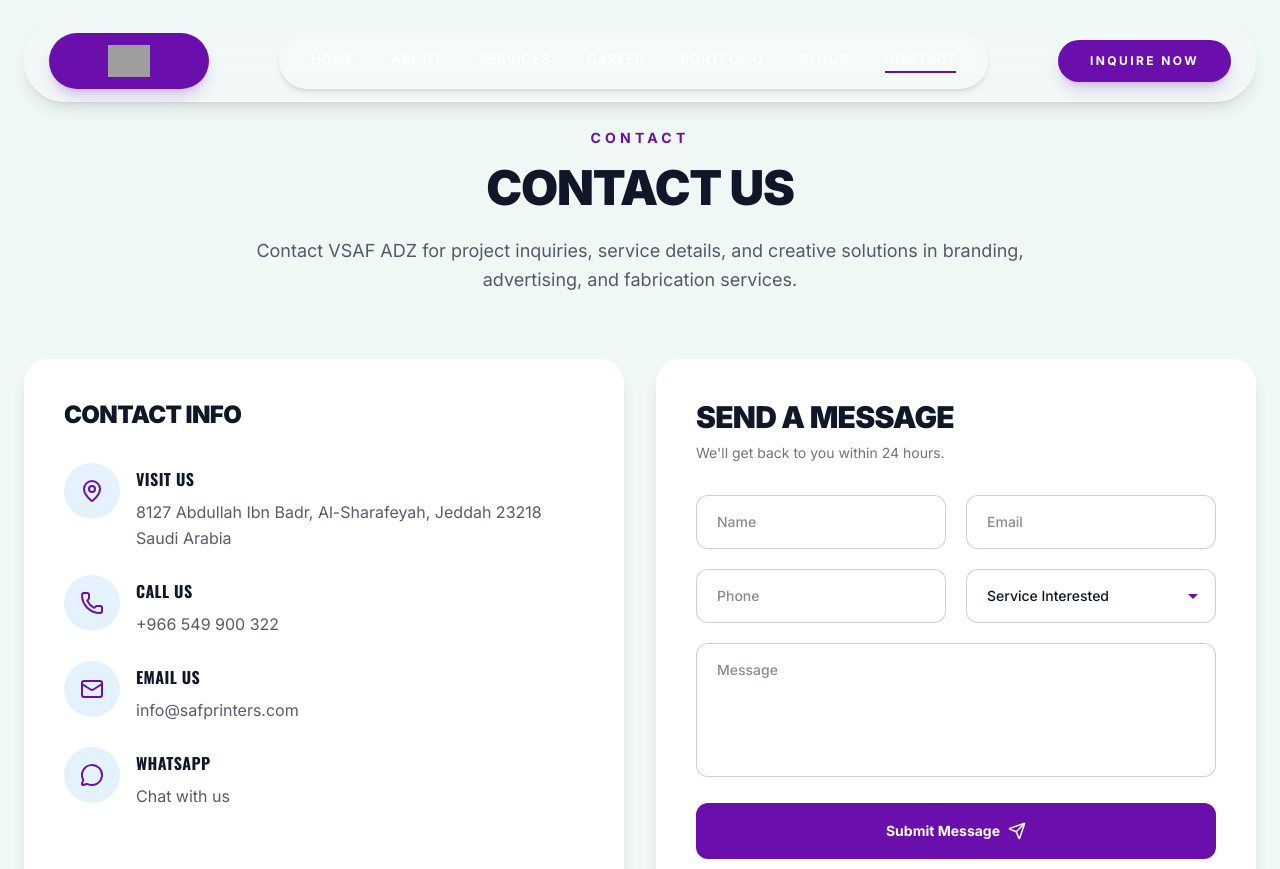
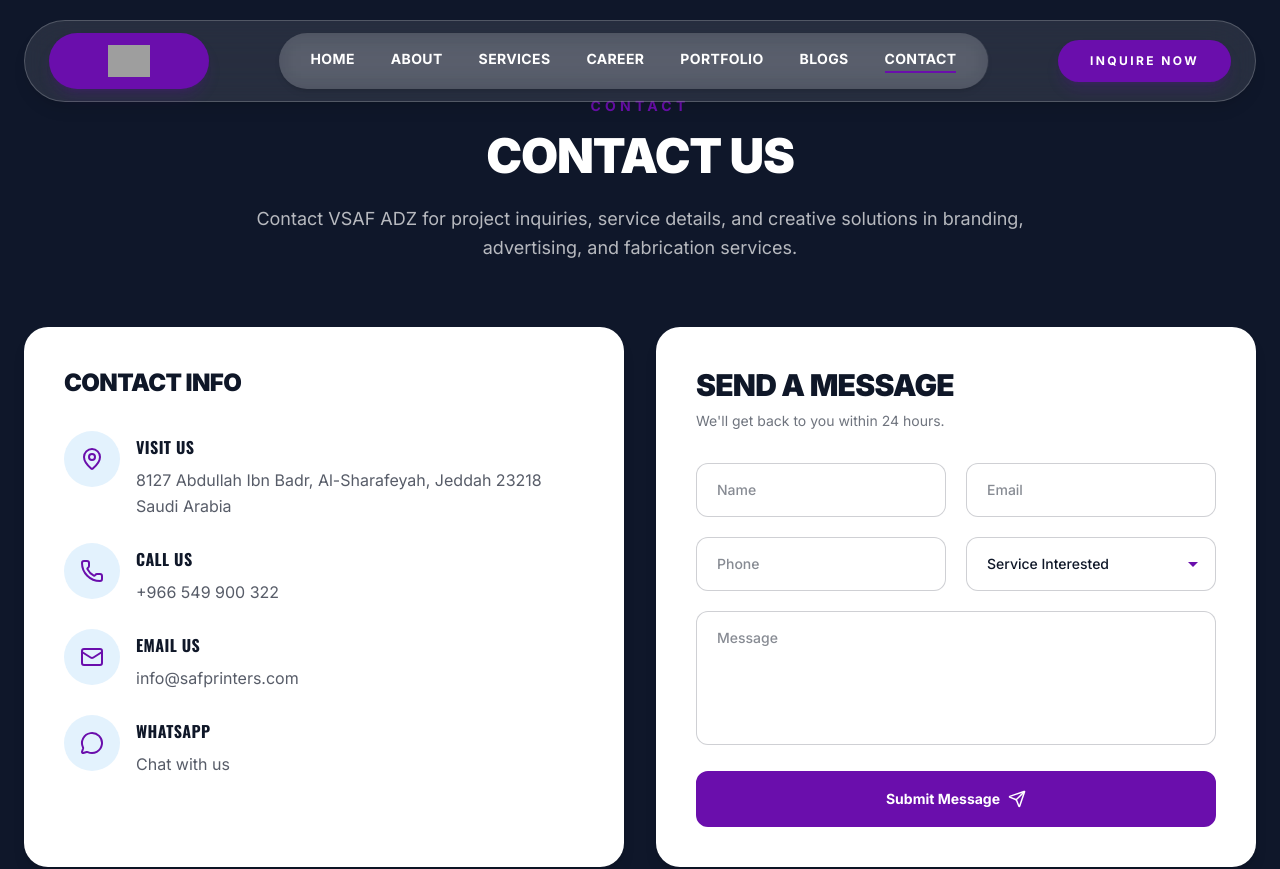
Before and after one commit to moajmalp/vsafsub.macadz, a Next.js app: page /contact in a window 1280 px wide. Shown: the top 869 px of the page. Built offline with nearby package versions, Linux system fonts and the light colour scheme; grey boxes are pictures that could not be loaded.

Commit message:
Color and navbar updated space updated

```diff
--- a/src/app/contact/page.tsx
+++ b/src/app/contact/page.tsx
@@ -93,11 +93,11 @@
     };
 
     return (
-        <main className="min-h-screen bg-[#F0F8F6]">
+        <main className="min-h-screen bg-[#0f172a]">
             <Navbar />
 
             {/* Header Section */}
-            <section className="pt-24 pb-12 md:pt-32 md:pb-16">
+            <section className="pt-24 pb-12 md:pb-16">
                 <div className="container mx-auto px-6">
                     <motion.div
                         initial={{ opacity: 0, y: 30 }}
@@ -117,7 +117,7 @@
                             initial={{ opacity: 0, y: 20 }}
                             animate={{ opacity: 1, y: 0 }}
                             transition={{ duration: 0.7, delay: 0.3 }}
-                            className="text-3xl md:text-4xl lg:text-5xl font-display font-black text-secondary mb-6"
+                            className="text-3xl md:text-4xl lg:text-5xl font-display font-black text-white mb-6"
                         >
                             Contact Us
                         </motion.h1>
@@ -125,7 +125,7 @@
                             initial={{ opacity: 0, y: 20 }}
                             animate={{ opacity: 1, y: 0 }}
                             transition={{ duration: 0.7, delay: 0.4 }}
-                            className="text-secondary/70 text-base md:text-lg leading-relaxed"
+                            className="text-white/70 text-base md:text-lg leading-relaxed"
                         >
                             Contact VSAF ADZ for project inquiries, service details, and creative solutions in branding, advertising, and fabrication services.
                         </motion.p>
--- a/src/components/Hero.tsx
+++ b/src/components/Hero.tsx
@@ -4,7 +4,7 @@
 
 export default function Hero() {
     return (
-        <section className="relative min-h-[85vh] w-full flex items-center justify-start overflow-hidden bg-secondary pt-16">
+        <section className="relative min-h-[85vh] w-full flex items-center justify-start overflow-hidden bg-secondary pt-24">
             {/* Background Video Layer */}
             <div className="absolute inset-0 z-0">
                 <video
--- a/src/components/Navbar.tsx
+++ b/src/components/Navbar.tsx
@@ -123,8 +123,8 @@
                             navItems={NAV_ITEMS}
                             baseColor={isOverLightBackground ? "rgba(255, 255, 255, 0.9)" : "rgba(255, 255, 255, 0.15)"}
                             pillColor="#6a0eac"
-                            textColor={isOverLightBackground ? "#1a1a1a" : "#ffffff"}
-                            activeTextColor={isOverLightBackground ? "#1a1a1a" : "#ffffff"}
+                            textColor={isOverLightBackground ? "#0f172a" : "#ffffff"}
+                            activeTextColor={isOverLightBackground ? "#0f172a" : "#ffffff"}
                         />
                     </div>
 
--- a/src/components/PillNavCSS.tsx
+++ b/src/components/PillNavCSS.tsx
@@ -80,12 +80,12 @@
                 <Link
                   href={item.href}
                   style={{
-                    color: textColor, // White text
+                    color: isActive ? activeTextColor : textColor,
                     textDecoration: 'none',
                     borderBottom: isActive ? `2px solid ${pillColor}` : 'none',
                     paddingBottom: isActive ? '2px' : '0',
                   }}
-                  className="block transition-all duration-300"
+                  className="block transition-all duration-300 !text-inherit"
                 >
                   {item.label}
                 </Link>
```
